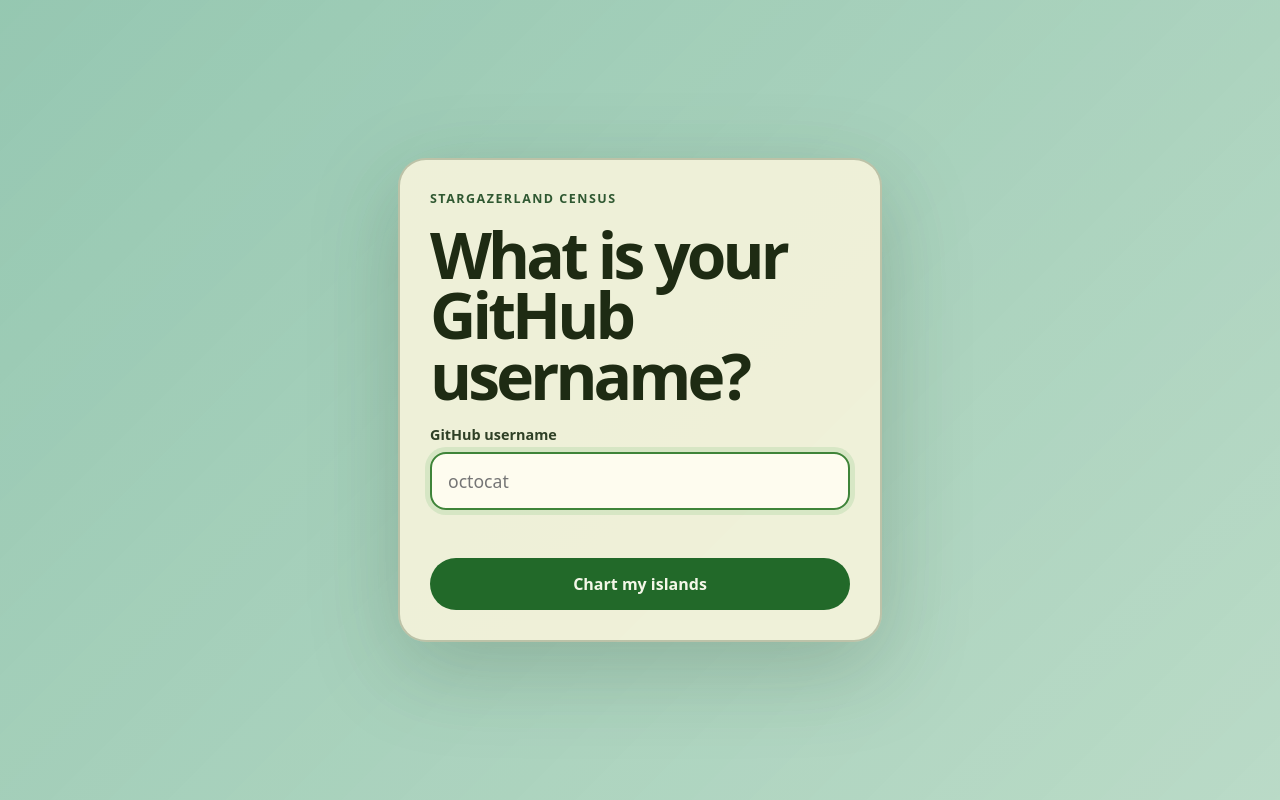
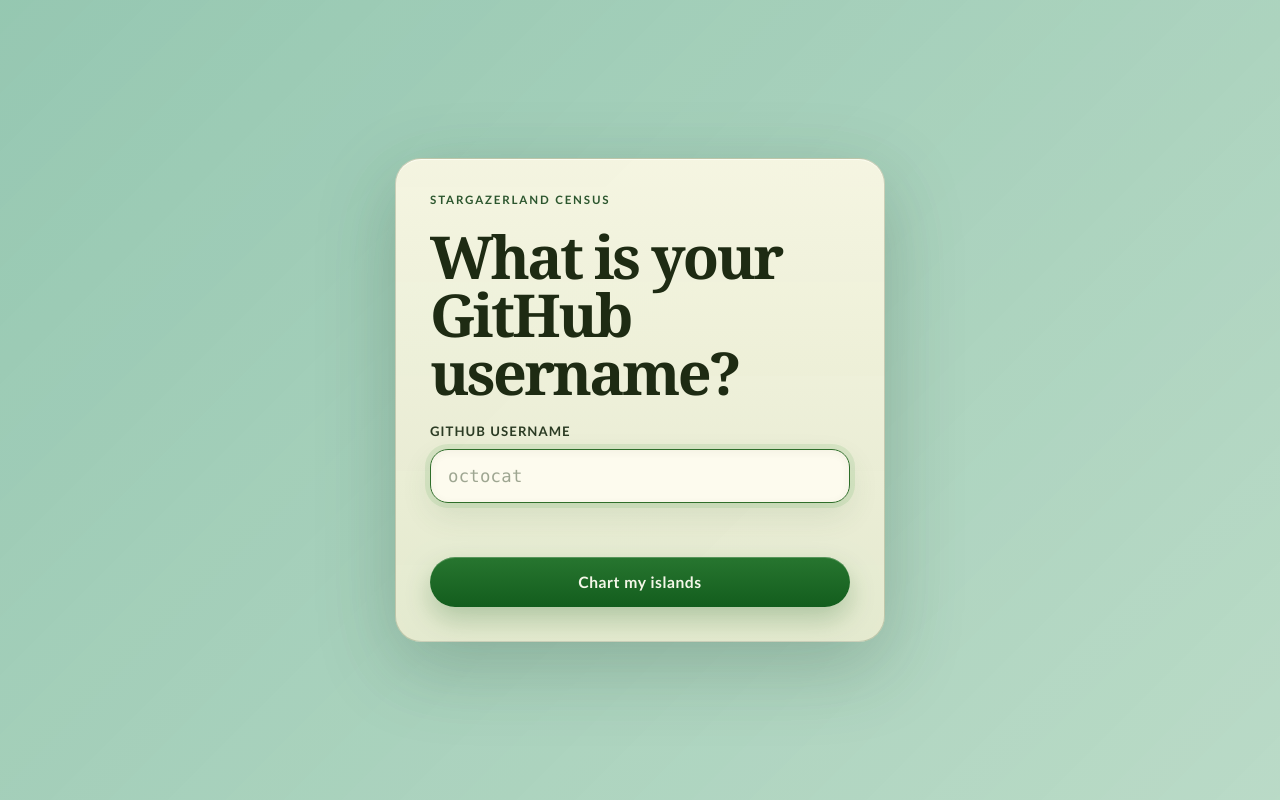
Before and after one commit to atasoya/stargazerland, a website built with Vite: page index.html in a window 1280 px wide. Built offline with nearby package versions, Linux system fonts and the light colour scheme; what kaplay would draw is missing.

Commit message:
feat(ui): improve welcome modal

```diff
--- a/src/styles.css
+++ b/src/styles.css
@@ -33,85 +33,109 @@
 .start-card {
   width: min(420px, calc(100vw - 48px));
   display: grid;
-  gap: 18px;
-  padding: 30px;
-  border: 2px solid oklch(38% 0.055 130 / 0.28);
-  border-radius: 28px;
-  background: oklch(96% 0.03 102 / 0.92);
-  box-shadow: 0 26px 90px oklch(30% 0.05 150 / 0.22);
+  gap: 20px;
+  padding: 34px;
+  border: 1px solid oklch(38% 0.055 130 / 0.22);
+  border-radius: 26px;
+  background: linear-gradient(180deg, oklch(97% 0.026 103 / 0.96), oklch(93% 0.035 111 / 0.94));
+  box-shadow: 0 24px 80px oklch(30% 0.05 150 / 0.24), inset 0 1px 0 oklch(100% 0.01 100 / 0.7);
+  font-family: Charter, "Bitstream Charter", "Sitka Text", Cambria, Georgia, serif;
 }
 
 .start-kicker {
   margin: 0;
-  color: oklch(42% 0.08 145);
-  font-size: 0.78rem;
-  font-weight: 800;
-  letter-spacing: 0.12em;
+  color: oklch(41% 0.08 145);
+  font-family: Optima, Candara, "Noto Sans", "Aptos", system-ui, sans-serif;
+  font-size: 0.72rem;
+  font-weight: 700;
+  letter-spacing: 0.16em;
+  line-height: 1.2;
   text-transform: uppercase;
 }
 
 .start-card h1 {
-  max-width: 11ch;
+  max-width: 12ch;
   margin: 0;
   color: oklch(27% 0.045 132);
-  font-size: clamp(2.2rem, 9vw, 4rem);
-  line-height: 0.95;
-  letter-spacing: -0.06em;
+  font-size: clamp(2.1rem, 8vw, 3.7rem);
+  font-weight: 650;
+  line-height: 0.98;
+  letter-spacing: -0.045em;
 }
 
 .name-field {
   display: grid;
-  gap: 8px;
+  gap: 10px;
+  margin-top: 2px;
 }
 
 .name-field span {
-  color: oklch(35% 0.05 135);
-  font-size: 0.9rem;
-  font-weight: 800;
+  color: oklch(33% 0.045 135);
+  font-family: Optima, Candara, "Noto Sans", "Aptos", system-ui, sans-serif;
+  font-size: 0.82rem;
+  font-weight: 700;
+  letter-spacing: 0.08em;
+  text-transform: uppercase;
 }
 
 .name-field input {
   width: 100%;
   box-sizing: border-box;
-  border: 2px solid oklch(54% 0.06 132 / 0.36);
-  border-radius: 16px;
-  padding: 15px 16px;
-  background: oklch(99% 0.018 100);
+  border: 1px solid oklch(49% 0.06 132 / 0.32);
+  border-radius: 18px;
+  padding: 16px 17px 15px;
+  background: oklch(98% 0.018 100 / 0.86);
+  box-shadow: inset 0 2px 8px oklch(40% 0.04 130 / 0.08), 0 1px 0 oklch(100% 0.01 100 / 0.72);
   color: oklch(24% 0.04 132);
-  font: inherit;
-  font-size: 1.1rem;
+  font-family: "Aptos Mono", "SFMono-Regular", Consolas, "Liberation Mono", Menlo, monospace;
+  font-size: 1.08rem;
+  font-weight: 600;
+  letter-spacing: 0.015em;
+  line-height: 1.25;
   outline: none;
+  transition: border-color 180ms cubic-bezier(0.16, 1, 0.3, 1), box-shadow 180ms cubic-bezier(0.16, 1, 0.3, 1), background 180ms cubic-bezier(0.16, 1, 0.3, 1);
+}
+
+.name-field input::placeholder {
+  color: oklch(47% 0.045 132 / 0.55);
+  font-weight: 500;
 }
 
 .name-field input:focus {
-  border-color: oklch(55% 0.13 142);
-  box-shadow: 0 0 0 5px oklch(74% 0.11 142 / 0.22);
+  border-color: oklch(48% 0.12 142);
+  background: oklch(99% 0.016 100 / 0.96);
+  box-shadow: inset 0 2px 8px oklch(40% 0.04 130 / 0.06), 0 0 0 5px oklch(74% 0.11 142 / 0.2), 0 12px 30px oklch(45% 0.08 142 / 0.12);
 }
 
 .start-status {
   min-height: 1.4em;
-  margin: -4px 0;
+  margin: -3px 0;
   color: oklch(45% 0.07 145);
-  font-size: 0.92rem;
-  font-weight: 700;
+  font-family: Optima, Candara, "Noto Sans", "Aptos", system-ui, sans-serif;
+  font-size: 0.9rem;
+  font-weight: 650;
   line-height: 1.4;
 }
 
 .start-card button {
   border: 0;
   border-radius: 999px;
-  padding: 15px 18px;
-  background: oklch(46% 0.12 145);
+  padding: 16px 20px;
+  background: linear-gradient(180deg, oklch(50% 0.13 145), oklch(42% 0.12 145));
   color: oklch(97% 0.02 118);
   cursor: pointer;
-  font: inherit;
-  font-weight: 900;
-  transition: transform 180ms cubic-bezier(0.16, 1, 0.3, 1), background 180ms cubic-bezier(0.16, 1, 0.3, 1);
+  font-family: Optima, Candara, "Noto Sans", "Aptos", system-ui, sans-serif;
+  font-size: 0.98rem;
+  font-weight: 750;
+  letter-spacing: 0.035em;
+  box-shadow: 0 12px 28px oklch(37% 0.12 145 / 0.24), inset 0 1px 0 oklch(90% 0.04 130 / 0.28);
+  transition: transform 180ms cubic-bezier(0.16, 1, 0.3, 1), box-shadow 180ms cubic-bezier(0.16, 1, 0.3, 1), filter 180ms cubic-bezier(0.16, 1, 0.3, 1);
 }
 
 .start-card button:hover:not(:disabled),
 .start-card button:focus-visible:not(:disabled) {
-  background: oklch(40% 0.13 145);
+  filter: saturate(1.08) brightness(0.96);
+  box-shadow: 0 16px 34px oklch(37% 0.12 145 / 0.28), inset 0 1px 0 oklch(90% 0.04 130 / 0.3);
   transform: translateY(-1px);
 }
 
@@ -151,7 +175,13 @@
 
 @media (max-width: 520px) {
   .start-card {
-    padding: 24px;
+    width: min(420px, calc(100vw - 32px));
+    gap: 18px;
+    padding: 26px;
     border-radius: 24px;
   }
+
+  .start-card h1 {
+    font-size: clamp(2rem, 12vw, 3.2rem);
+  }
 }
```
